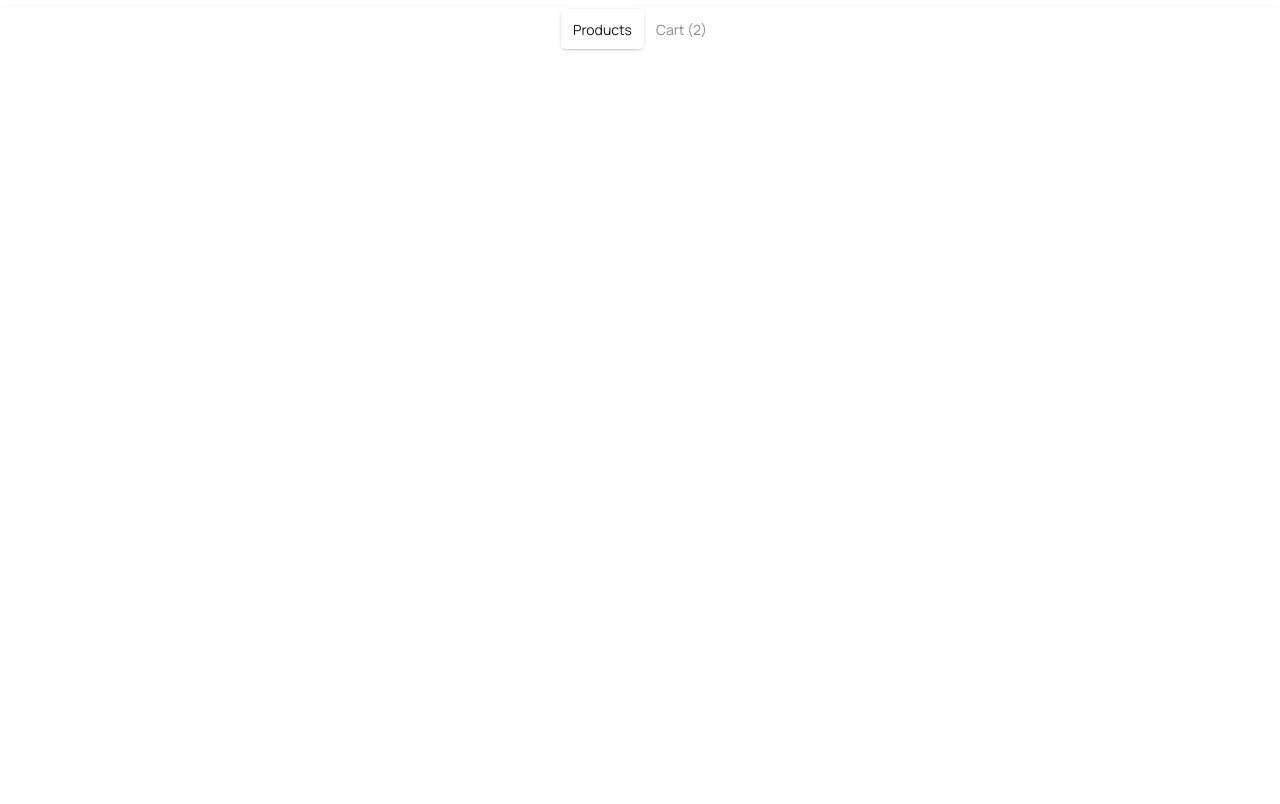
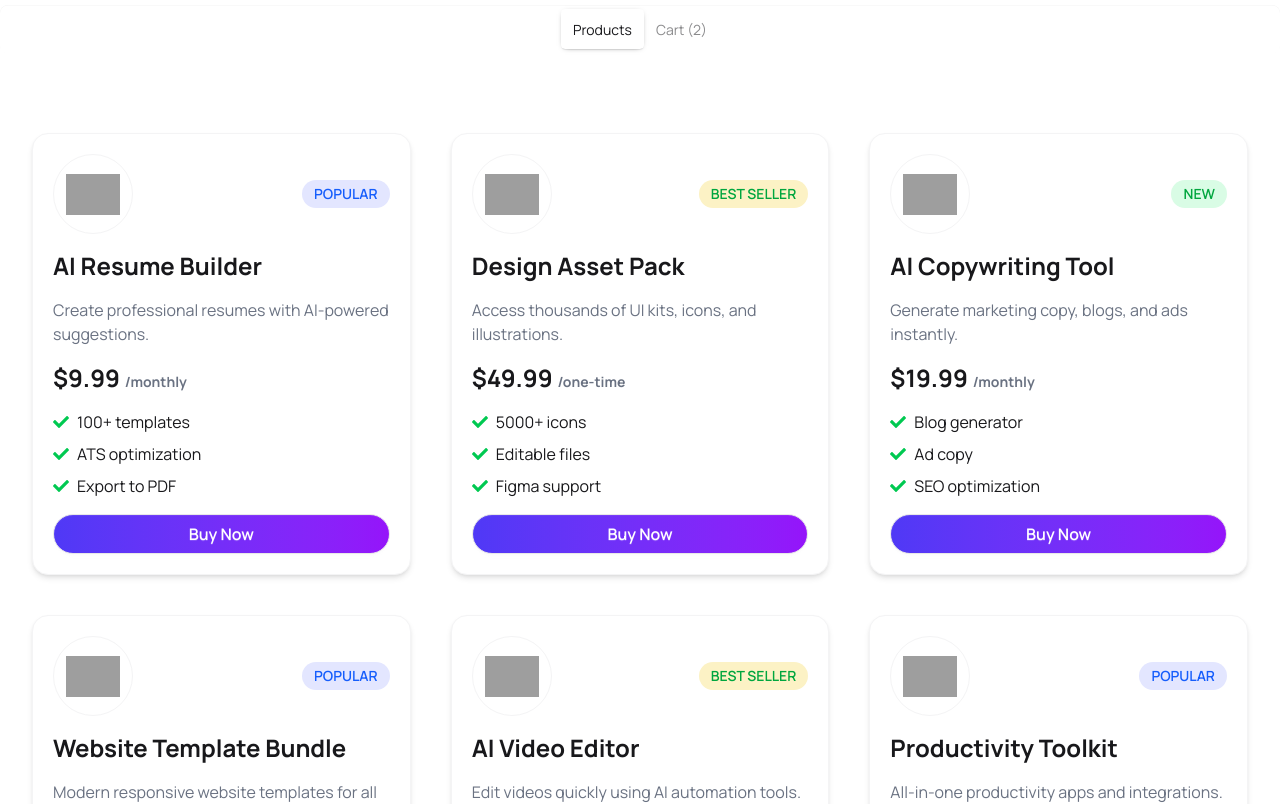
Before and after one commit to mostafijur1126/A6-DigiTools-Platform, a React (Vite) app: page / in a window 1280 px wide. Shown: the part 1420-2224 px from the top of the page. Before the commit the page ends 1553 px from the top, so only its background shows below. Built offline with nearby package versions, Linux system fonts and the light colour scheme; grey boxes are pictures that could not be loaded.

Commit message:
added card section form api

```diff
--- a/public/ProductData.json
+++ b/public/ProductData.json
@@ -8,7 +8,8 @@
     "tag": "popular",
     "tagType": "popular",
     "features": ["100+ templates", "ATS optimization", "Export to PDF"],
-    "icon": "resume-icon.png"
+    "icon": "resume-icon.png",
+    "logo": "https://img.icons8.com/color/96/resume.png"
   },
   {
     "id": 2,
@@ -19,7 +20,8 @@
     "tag": "best seller",
     "tagType": "best seller",
     "features": ["5000+ icons", "Editable files", "Figma support"],
-    "icon": "design-icon.png"
+    "icon": "design-icon.png",
+    "logo": "https://img.icons8.com/color/96/design.png"
   },
   {
     "id": 3,
@@ -30,7 +32,8 @@
     "tag": "new",
     "tagType": "new",
     "features": ["Blog generator", "Ad copy", "SEO optimization"],
-    "icon": "copy-icon.png"
+    "icon": "copy-icon.png",
+    "logo": "https://img.icons8.com/color/96/content.png"
   },
   {
     "id": 4,
@@ -41,7 +44,8 @@
     "tag": "popular",
     "tagType": "popular",
     "features": ["50+ templates", "Responsive design", "Easy customization"],
-    "icon": "template-icon.png"
+    "icon": "template-icon.png",
+    "logo": "https://img.icons8.com/color/96/web-design.png"
   },
   {
     "id": 5,
@@ -52,7 +56,8 @@
     "tag": "best seller",
     "tagType": "best seller",
     "features": ["Auto subtitles", "Scene detection", "Export in HD"],
-    "icon": "video-icon.png"
+    "icon": "video-icon.png",
+    "logo": "https://img.icons8.com/color/96/video-editing.png"
   },
   {
     "id": 6,
@@ -63,7 +68,8 @@
     "tag": "popular",
     "tagType": "popular",
     "features": ["Task manager", "Calendar sync", "Cloud storage"],
-    "icon": "productivity-icon.png"
+    "icon": "productivity-icon.png",
+    "logo": "https://img.icons8.com/color/96/productivity.png"
   },
   {
     "id": 7,
@@ -74,7 +80,8 @@
     "tag": "new",
     "tagType": "new",
     "features": ["Auto posting", "Analytics", "Multi-platform support"],
-    "icon": "social-icon.png"
+    "icon": "social-icon.png",
+    "logo": "https://img.icons8.com/color/96/social-network.png"
   },
   {
     "id": 8,
@@ -85,6 +92,7 @@
     "tag": "best seller",
     "tagType": "best seller",
     "features": ["Shop templates", "Payment integration", "SEO tools"],
-    "icon": "ecommerce-icon.png"
+    "icon": "ecommerce-icon.png",
+    "logo": "https://img.icons8.com/color/96/shopping-cart.png"
   }
 ]
--- a/src/App.jsx
+++ b/src/App.jsx
@@ -3,8 +3,16 @@ import './App.css'
 import Banner from './Component/Home/Banner/Banner'
 import CounterSection from './Component/Home/CounterSection'
 import ButtonToggling from './Component/Home/PremiumDigitalTools/ButtonToggling'
-import Navbar from './Component/Navbar/Navbar'
+import Products from './Component/Home/PremiumDigitalTools/Products'
+import Navbar from './Component/Navbar/Navbar';
 
+async function loadProductData() {
+  const res = await fetch('/ProductData.json');
+  const data = await res.json();
+  return data;
+}
+const productData = loadProductData();
+// console.log(productData);
 function App() {
 
   return (
@@ -13,6 +21,7 @@ function App() {
       <Banner></Banner>
       <CounterSection></CounterSection>
       <ButtonToggling></ButtonToggling>
+      <Products productData={productData}></Products>
     </>
   )
 }
--- /dev/null
+++ b/src/Component/Home/PremiumDigitalTools/Products.jsx
@@ -0,0 +1,55 @@
+import React, { use } from 'react';
+import { FaCheck } from 'react-icons/fa';
+
+
+const Products = ({ productData }) => {
+    const products = use(productData);
+    console.log(products);
+    return (
+        <div className='max-w-7xl mx-auto px-4 sm:px-6 lg:px-8 mb-20'>
+            <div className='grid grid-cols-1 sm:grid-cols-2 lg:grid-cols-3 gap-6 md:gap-10'>
+                {
+                    products.map((product) => {
+                        return (
+                            <div key={product.id} className='border border-zinc-100 p-4 sm:p-5 rounded-2xl shadow-md hover:shadow-xl transition duration-300 space-y-4 relative bg-white'>
+                                <div className='flex items-center justify-between'>
+                                    <div className='border border-zinc-100 p-2 sm:p-3 rounded-full w-16 h-16 sm:w-20 sm:h-20 flex items-center justify-center'>
+                                        <img className='object-contain w-full h-full ' src={product.logo} alt="logo" />
+
+                                    </div>
+
+                                    <div className={` text-xs sm:text-sm px-3 py-1 rounded-full font-semibold
+                                    ${product.tag === "popular"
+                                            ? "bg-[#e3e6ff] text-blue-600"
+                                            : product.tag === "best seller"
+                                                ? "bg-[#fcf2c5] text-green-600"
+                                                : product.tag === "new"
+                                                    ? "bg-[#d9fce5] text-green-600"
+                                                    : ""
+                                        }
+                                    `}
+                                    >
+                                        {product.tag.toUpperCase()}
+                                    </div>
+                                </div>
+                                <h3 className='text-lg sm:text-xl lg:text-2xl font-bold'>{product.name}</h3>
+                                <p className='text-sm sm:text-base text-gray-500'>{product.description}</p>
+                                <p className='text-xl sm:text-2xl font-bold' >${product.price} <span className='text-sm text-gray-500'>/{product.period}</span></p>
+                                <div>
+                                    <ul className='space-y-1 sm:space-y-2'>
+                                        {product.features.map((feature, index) => (
+                                            <li className='flex items-start gap-2 text-sm sm:text-base' key={index}><FaCheck className='text-green-500 mt-1' />{feature}</li>
+                                        ))}
+                                    </ul>
+                                </div>
+                                <button className='btn bg-gradient-to-r from-[#4F39F6] to-[#9514FA] text-white rounded-full w-full py-2 sm:py-3 text-sm sm:text-base'>Buy Now</button>
+                            </div>
+                        )
+                    })
+                }
+            </div>
+        </div>
+    );
+};
+
+export default Products;
```
Also changed, not shown: src/assets/products/camera.png (added).
